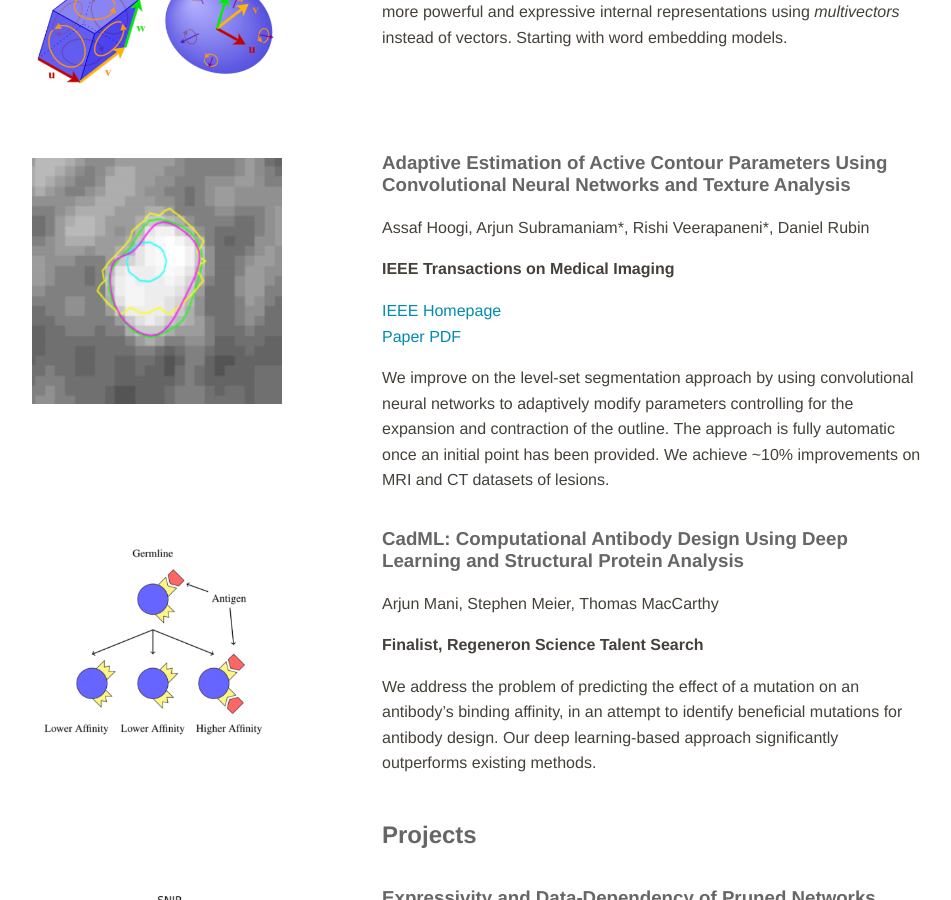
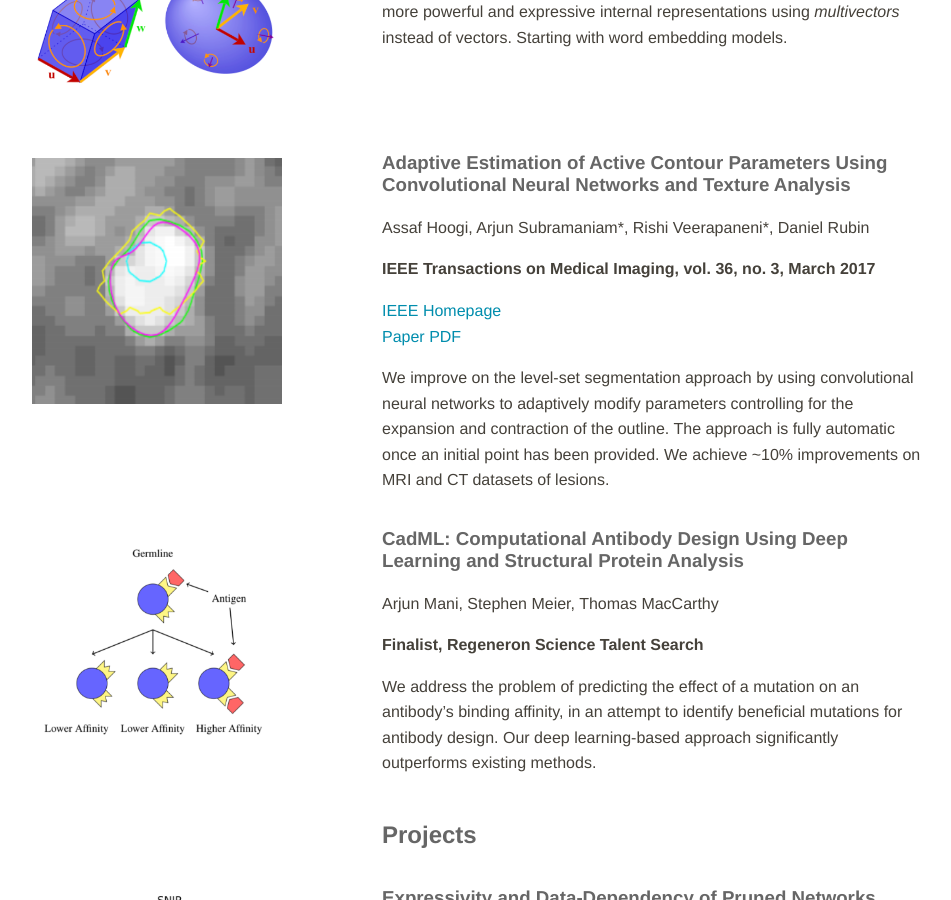
Before and after one commit to arjun-mani/arjun-mani.github.io, a Jekyll site: the page built from index.html, in a window 1280 px wide and 900 px high, scrolled down 1148 px. Shown: the whole window, without its empty margins (160-1111 px from the left). Built offline with Jekyll 4.4.1, drawn with Linux system fonts in a browser that asks for light colours.

Commit message:
Update index.html

```diff
--- a/index.html
+++ b/index.html
@@ -61,7 +61,7 @@ title: Home
 	<div class="divTableCell">
 		<h3>Adaptive Estimation of Active Contour Parameters Using Convolutional Neural Networks and Texture Analysis</h3>
 		<p>Assaf Hoogi, Arjun Subramaniam*, Rishi Veerapaneni*, Daniel Rubin</p>
-		<p><b>IEEE Transactions on Medical Imaging</b> </p>
+		<p><b>IEEE Transactions on Medical Imaging, vol. 36, no. 3, March 2017</b> </p>
 		<p><a href="https://ieeexplore.ieee.org/document/7742396">IEEE Homepage</a><br/><a href="./pdfs/TMI.2016.2628084.pdf">Paper PDF</a><br/></p>
 		<p>We improve on the level-set segmentation approach by using convolutional neural networks to adaptively modify parameters controlling for the expansion and contraction of the outline. The approach is fully automatic once an initial point has been provided. We achieve ~10% improvements on MRI and CT datasets of lesions.</p>
 	</div>
```
